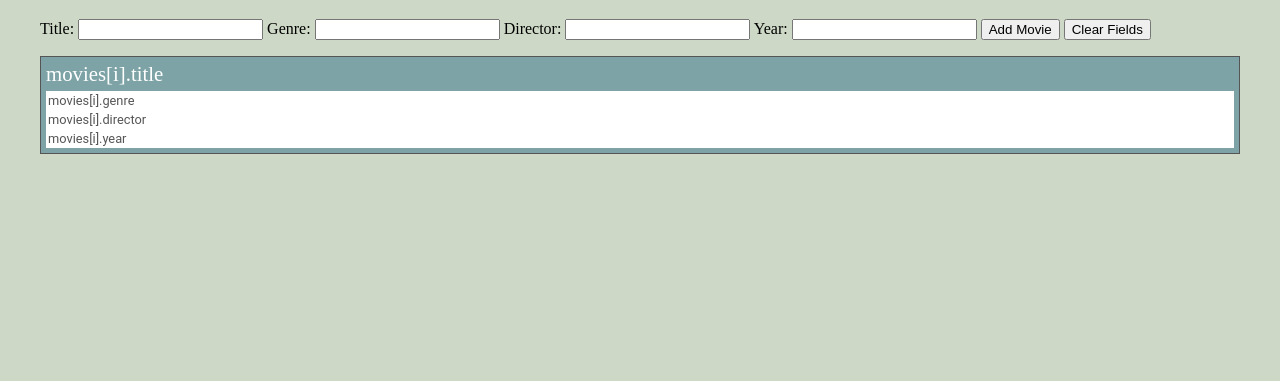
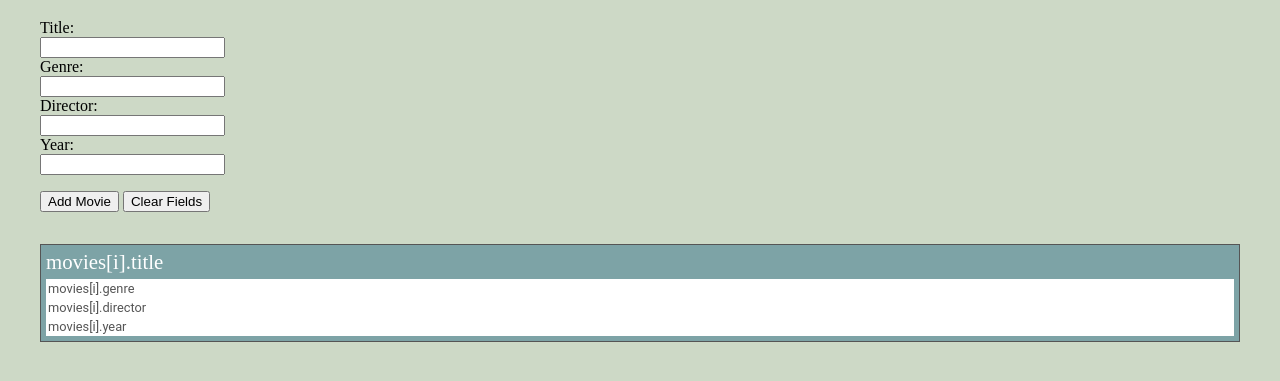
Before and after one commit to shawnk17/silver-giggle, a plain HTML site: page index.html in a window 1280 px wide. Shown: the part 61-442 px from the top of the page. Drawn offline with Linux system fonts and the light colour scheme; a web font is replaced by a local one.

Commit message:
edited css file

```diff
--- a/style.css
+++ b/style.css
@@ -5,8 +5,12 @@ body {
     padding: 0 2rem;
 }
 
-.form-element {
-    margin-bottom: 1rem;
+label, input {
+    display: block;
+}
+
+button {
+    margin: 1rem 0;
 }
 
 h1 {
@@ -15,7 +19,6 @@ h1 {
 }
 
 p,div {
-
     font-size: 30px;
     padding: 12px 12px 12px 12px;
     margin: 12px 12px 12px 12px;
```
